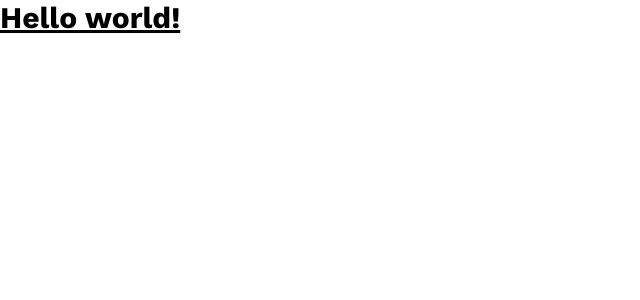
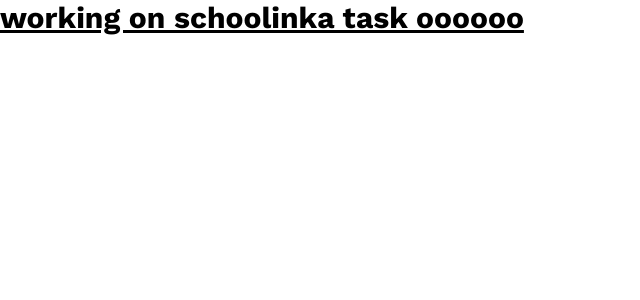
Before and after one commit to mad-max-fury/schoolinka, a React (Vite) app: page / in a window 1280 px wide. Shown: the top 300 px of the page, without its empty margins (0-640 px from the left). Built offline with nearby package versions, Linux system fonts and the light colour scheme.

Commit message:
setup: completed font setup

```diff
--- a/src/App.tsx
+++ b/src/App.tsx
@@ -1,7 +1,7 @@
 export default function App() {
   return (
-    <h1 className="text-3xl font-bold underline font-work-sans">
-      Hello world!
+    <h1 className="text-3xl font-bold underline font-work-sans m-auto">
+      working on schoolinka task oooooo
     </h1>
   );
 }
```
